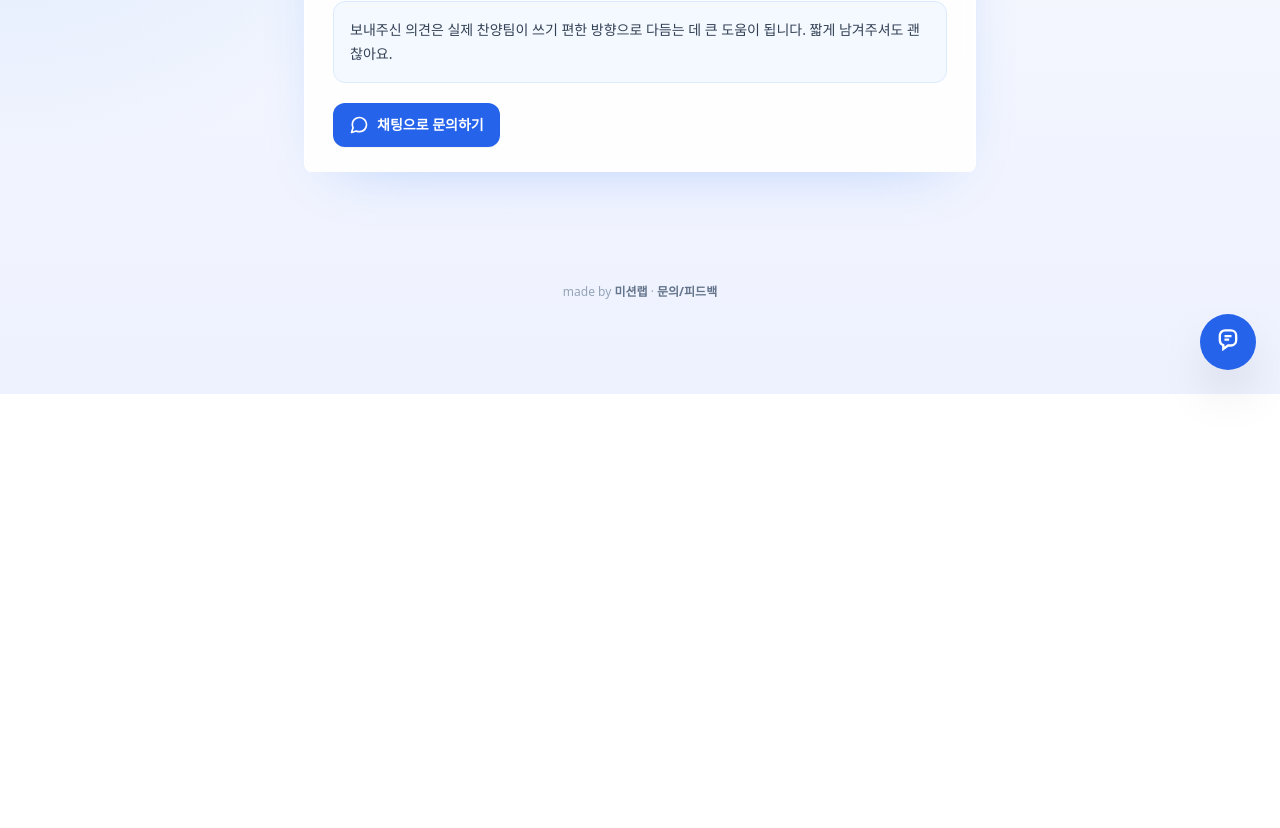
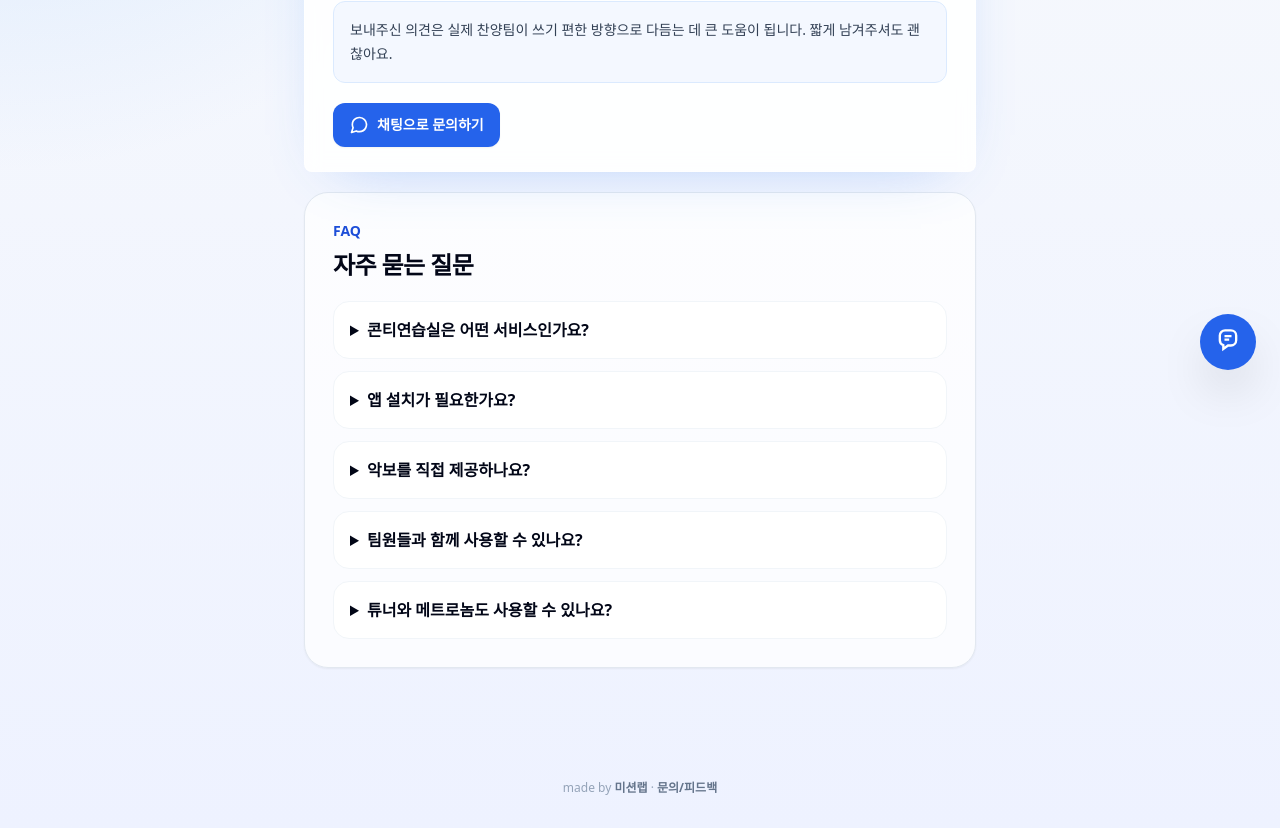
Before and after one commit to sms890522-coder/setlistlab, a Next.js app: page /contact in a window 1280 px wide. Shown: the part 406-1234 px from the top of the page. Before the commit the page ends 800 px from the top, so only its background shows below. Built offline with nearby package versions, Linux system fonts and the light colour scheme; no server answers.

Commit message:
Add FAQ section to contact page

```diff
--- a/app/contact/page.tsx
+++ b/app/contact/page.tsx
@@ -1,5 +1,7 @@
 import type { Metadata } from "next";
 import Link from "next/link";
+import { FaqSection } from "@/components/FaqSection";
+import { faqJsonLd } from "@/lib/faq";
 
 export const metadata: Metadata = {
   title: "문의/피드백 | 콘티연습실",
@@ -12,6 +14,10 @@ export default function ContactPage() {
 
   return (
     <div className="page-shell pb-20">
+      <script
+        type="application/ld+json"
+        dangerouslySetInnerHTML={{ __html: JSON.stringify(faqJsonLd) }}
+      />
       <section className="mx-auto max-w-2xl space-y-5 py-8">
         <Link href="/" className="text-sm font-bold text-blue-700 transition hover:text-blue-800">
           홈으로
@@ -53,6 +59,7 @@ export default function ContactPage() {
             )}
           </div>
         </div>
+        <FaqSection />
       </section>
     </div>
   );
--- a/app/page.tsx
+++ b/app/page.tsx
@@ -1,38 +1,15 @@
 "use client";
 
 import Link from "next/link";
+import { FaqSection } from "@/components/FaqSection";
 import { getCurrentSession, getCurrentUser } from "@/lib/auth";
+import { faqJsonLd } from "@/lib/faq";
 import { getSharedSetlistCount } from "@/lib/supabase";
 import { getSupabaseBrowserClient, isSupabaseConfigured } from "@/lib/supabase/client";
 import { useEffect, useState } from "react";
 
 type AuthStatus = "loading" | "signedIn" | "signedOut";
 type SharedCountStatus = "loading" | "ready" | "unavailable";
-
-const faqItems = [
-  {
-    question: "콘티연습실은 어떤 서비스인가요?",
-    answer:
-      "찬양팀이 콘티를 만들고, 악보 이미지와 유튜브 연습 링크, 팀 채팅, PDF 공유까지 한 곳에서 관리할 수 있는 예배 준비 도구입니다.",
-  },
-  {
-    question: "앱 설치가 필요한가요?",
-    answer: "별도 앱 설치 없이 웹에서 사용할 수 있으며, PC와 휴대폰 모두 지원합니다.",
-  },
-  {
-    question: "악보를 직접 제공하나요?",
-    answer:
-      "콘티연습실은 악보를 직접 제공하지 않습니다. 사용자가 보유한 악보 이미지를 등록하거나 검색 도우미를 통해 필요한 자료를 직접 찾을 수 있도록 돕습니다.",
-  },
-  {
-    question: "팀원들과 함께 사용할 수 있나요?",
-    answer: "팀 초대, 팀 채팅, 공지사항, 알림 기능을 통해 찬양팀이 함께 사용할 수 있습니다.",
-  },
-  {
-    question: "튜너와 메트로놈도 사용할 수 있나요?",
-    answer: "브라우저에서 바로 사용할 수 있는 튜너와 메트로놈을 제공해 예배 전 연습에 활용할 수 있습니다.",
-  },
-];
 
 const applicationJsonLd = {
   "@context": "https://schema.org",
@@ -42,19 +19,6 @@ const applicationJsonLd = {
   operatingSystem: "Web",
   url: "https://setlistlab.vercel.app/",
   description: "찬양팀 콘티 작성, 연습, 팀 공유 도구",
-};
-
-const faqJsonLd = {
-  "@context": "https://schema.org",
-  "@type": "FAQPage",
-  mainEntity: faqItems.map((item) => ({
-    "@type": "Question",
-    name: item.question,
-    acceptedAnswer: {
-      "@type": "Answer",
-      text: item.answer,
-    },
-  })),
 };
 
 export default function HomePage() {
@@ -404,20 +368,7 @@ export default function HomePage() {
           </div>
         ))}
 
-        <section className="rounded-3xl border border-slate-200 bg-white/75 p-5 shadow-sm sm:p-7">
-          <div>
-            <p className="text-sm font-black text-blue-700">FAQ</p>
-            <h2 className="mt-2 text-2xl font-black tracking-tight text-slate-950">자주 묻는 질문</h2>
-          </div>
-          <div className="mt-5 grid gap-3">
-            {faqItems.map((item) => (
-              <details key={item.question} className="rounded-2xl border border-slate-100 bg-white p-4">
-                <summary className="cursor-pointer text-base font-black text-slate-950">{item.question}</summary>
-                <p className="mt-3 text-sm leading-7 text-slate-600">{item.answer}</p>
-              </details>
-            ))}
-          </div>
-        </section>
+        <FaqSection />
       </section>
     </div>
   );
--- /dev/null
+++ b/components/FaqSection.tsx
@@ -0,0 +1,31 @@
+import { faqItems } from "@/lib/faq";
+
+type FaqSectionProps = {
+  className?: string;
+};
+
+export function FaqSection({ className }: FaqSectionProps) {
+  const sectionClassName = [
+    "rounded-3xl border border-slate-200 bg-white/75 p-5 shadow-sm sm:p-7",
+    className,
+  ]
+    .filter(Boolean)
+    .join(" ");
+
+  return (
+    <section className={sectionClassName}>
+      <div>
+        <p className="text-sm font-black text-blue-700">FAQ</p>
+        <h2 className="mt-2 text-2xl font-black tracking-tight text-slate-950">자주 묻는 질문</h2>
+      </div>
+      <div className="mt-5 grid gap-3">
+        {faqItems.map((item) => (
+          <details key={item.question} className="rounded-2xl border border-slate-100 bg-white p-4">
+            <summary className="cursor-pointer text-base font-black text-slate-950">{item.question}</summary>
+            <p className="mt-3 text-sm leading-7 text-slate-600">{item.answer}</p>
+          </details>
+        ))}
+      </div>
+    </section>
+  );
+}
--- /dev/null
+++ b/lib/faq.ts
@@ -0,0 +1,42 @@
+export type FaqItem = {
+  question: string;
+  answer: string;
+};
+
+export const faqItems: FaqItem[] = [
+  {
+    question: "콘티연습실은 어떤 서비스인가요?",
+    answer:
+      "찬양팀이 콘티를 만들고, 악보 이미지와 유튜브 연습 링크, 팀 채팅, PDF 공유까지 한 곳에서 관리할 수 있는 예배 준비 도구입니다.",
+  },
+  {
+    question: "앱 설치가 필요한가요?",
+    answer: "별도 앱 설치 없이 웹에서 사용할 수 있으며, PC와 휴대폰 모두 지원합니다.",
+  },
+  {
+    question: "악보를 직접 제공하나요?",
+    answer:
+      "콘티연습실은 악보를 직접 제공하지 않습니다. 사용자가 보유한 악보 이미지를 등록하거나 검색 도우미를 통해 필요한 자료를 직접 찾을 수 있도록 돕습니다.",
+  },
+  {
+    question: "팀원들과 함께 사용할 수 있나요?",
+    answer: "팀 초대, 팀 채팅, 공지사항, 알림 기능을 통해 찬양팀이 함께 사용할 수 있습니다.",
+  },
+  {
+    question: "튜너와 메트로놈도 사용할 수 있나요?",
+    answer: "브라우저에서 바로 사용할 수 있는 튜너와 메트로놈을 제공해 예배 전 연습에 활용할 수 있습니다.",
+  },
+];
+
+export const faqJsonLd = {
+  "@context": "https://schema.org",
+  "@type": "FAQPage",
+  mainEntity: faqItems.map((item) => ({
+    "@type": "Question",
+    name: item.question,
+    acceptedAnswer: {
+      "@type": "Answer",
+      text: item.answer,
+    },
+  })),
+};
```
